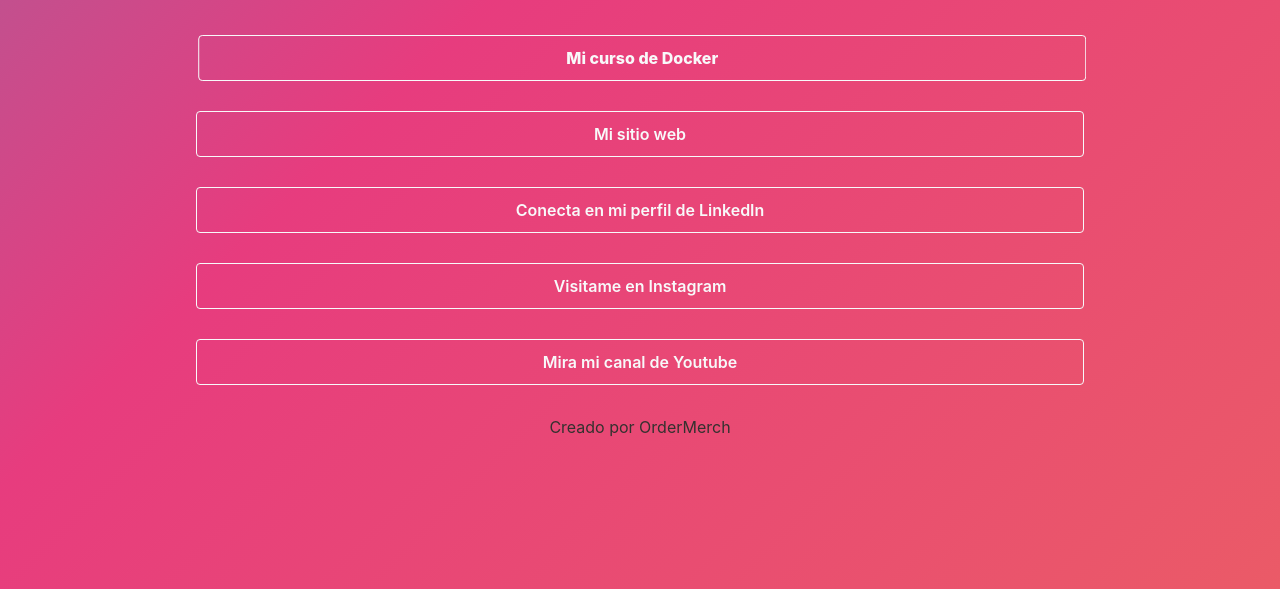
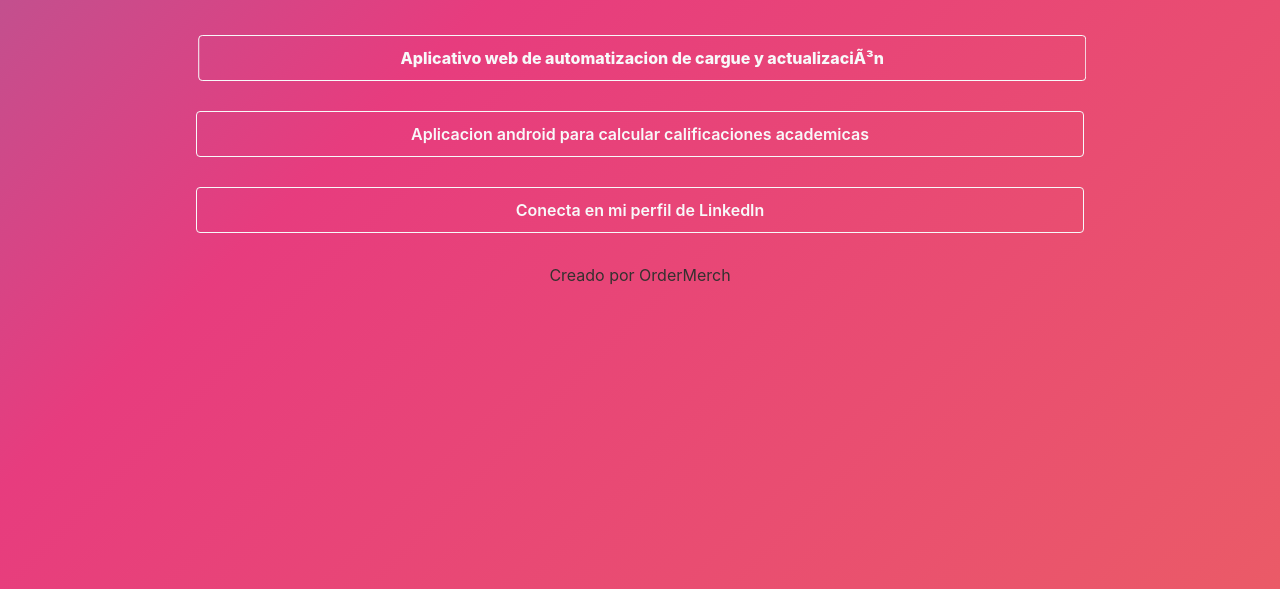
Before and after one commit to Daniel-Roa-P/platziCourse2025, a plain HTML site: page docs/index.html in a window 1280 px wide. Shown: the part 211-800 px from the top of the page. Drawn offline with nearby package versions, Linux system fonts and the light colour scheme.

Commit message:
filling personal data

```diff
--- a/docs/assets/style.css
+++ b/docs/assets/style.css
@@ -89,7 +89,7 @@ h6 {
   .linktree {
 	  width: 120px;
 	  height: 120px;
-	  background-image: url("https://avatars.githubusercontent.com/u/106186354?v=4");
+	  background-image: url("https://avatars.githubusercontent.com/u/42393971?v=4");
 	  background-size: cover;
 	  background-repeat: no-repeat;
 	  background-position: 50% 50%;
--- a/docs/index.html
+++ b/docs/index.html
@@ -3,7 +3,7 @@
 
 <head><meta http-equiv="Content-Type" content="text/html; charset=windows-1252">
 
-    <title>Mi plantilla</title>
+    <title>Plantilla Daniel Roa</title>
 
     <meta name="viewport" content="width=device-width, initial-scale=1">
     <link rel="stylesheet" href="assets/style.css">
@@ -25,19 +25,13 @@
     <div class="col-xs-12">
             <div class="text-center">
                 <div style="padding-bottom: 30px;">
-                    <button onclick="location.href='https://platzi.com/cursos/docker-fundamentos/'" type="button" class="btn btn-outline-light shake" style="width: 80%; padding-top:10px; padding-bottom:10px; font-weight: 800;">Mi curso de Docker</button>
+                    <button onclick="location.href='https://github.com/Daniel-Roa-P/Opti-corona-React-UI'" type="button" class="btn btn-outline-light shake" style="width: 80%; padding-top:10px; padding-bottom:10px; font-weight: 800;">Aplicativo web de automatizacion de cargue y actualización</button>
                 </div>
                 <div style="padding-bottom: 30px;">
-                    <button onclick="location.href='http://aminespinoza.com'" type="button" class="btn btn-outline-light" style="width: 80%; padding-top:10px; padding-bottom:10px; font-weight: 600;">Mi sitio web</button>
+                    <button onclick="location.href='https://github.com/Daniel-Roa-P/Promedia-tu-semetre'" type="button" class="btn btn-outline-light" style="width: 80%; padding-top:10px; padding-bottom:10px; font-weight: 600;">Aplicacion android para calcular calificaciones academicas</button>
                 </div>
                 <div style="padding-bottom: 30px;">
-                    <button onclick="location.href='https://www.linkedin.com/in/aminespinoza/'" type="button" class="btn btn-outline-light" style="width: 80%; padding-top:10px; padding-bottom:10px; font-weight: 600;">Conecta en mi perfil de LinkedIn</button>
-                </div>
-                <div style="padding-bottom: 30px;">
-                    <button onclick="location.href='https://www.instagram.com/aminespinoza10/'" type="button" class="btn btn-outline-light" style="width: 80%; padding-top:10px; padding-bottom:10px; font-weight: 600;">Visitame en Instagram</button>
-                </div>
-                <div style="padding-bottom: 30px;">
-                    <button onclick="location.href='https://www.youtube.com/aminespinoza'" type="button" class="btn btn-outline-light" style="width: 80%; padding-top:10px; padding-bottom:10px; font-weight: 600;">Mira mi canal de Youtube</button>
+                    <button onclick="location.href='https://www.linkedin.com/in/daniel-roa-31158a216/'" type="button" class="btn btn-outline-light" style="width: 80%; padding-top:10px; padding-bottom:10px; font-weight: 600;">Conecta en mi perfil de LinkedIn</button>
                 </div>
             </div>
     </div>
```
